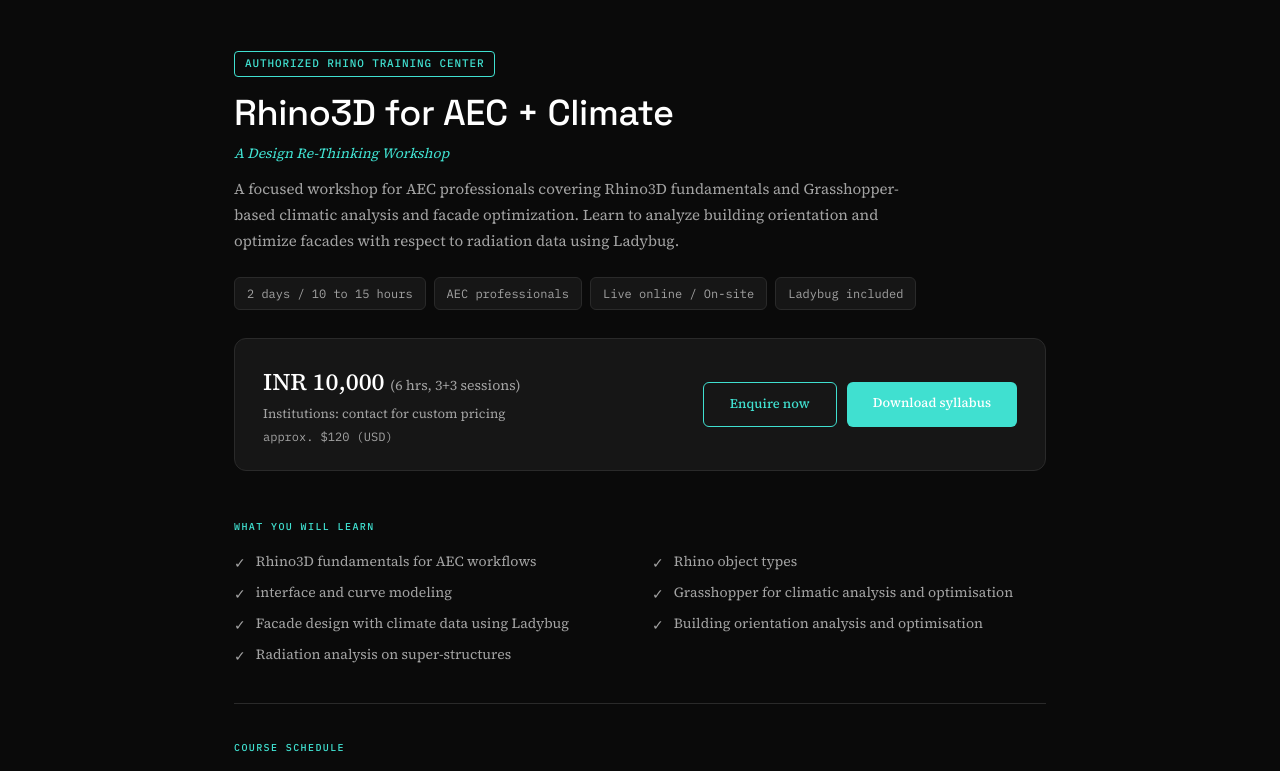
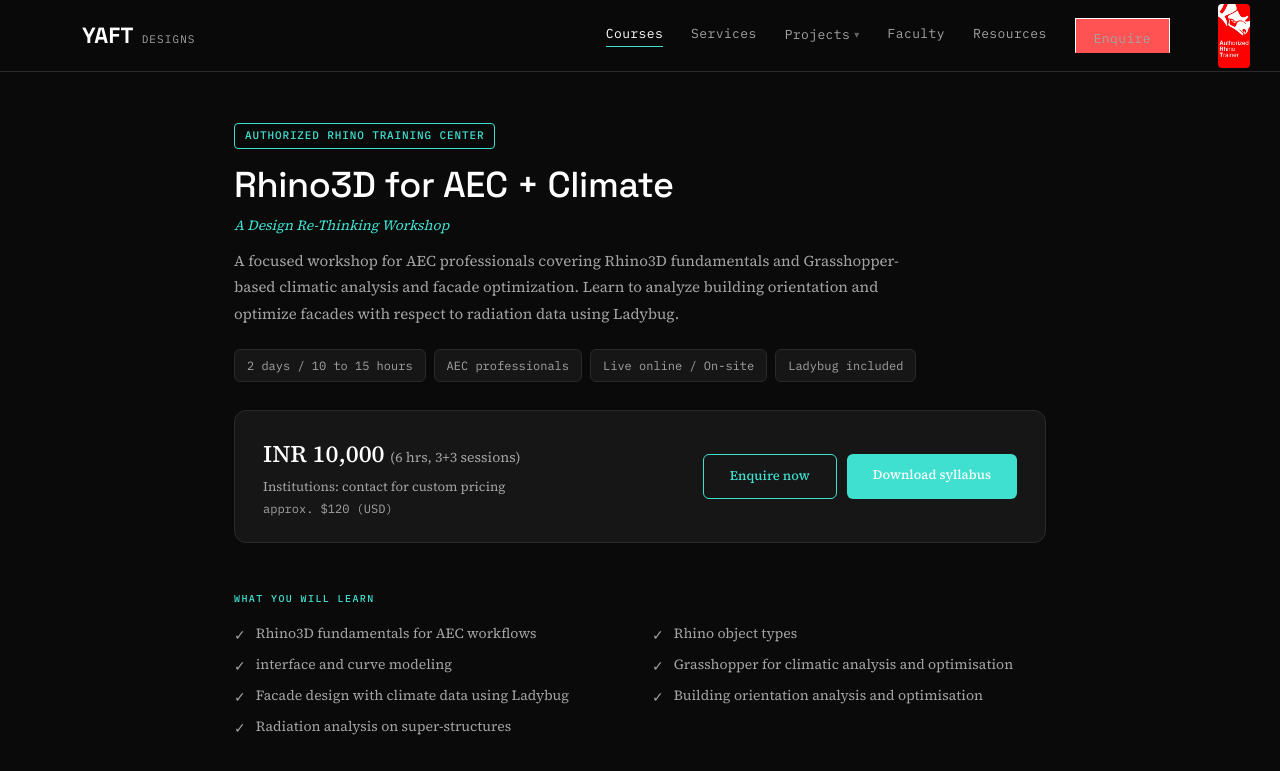
Before and after one commit to YAFTDesigns/yaftwebsite, a Next.js app: page /courses/rhino3d-aec-climate in a window 1280 px wide. Shown: the top 771 px of the page. Built offline with nearby package versions, Linux system fonts and the light colour scheme.

Commit message:
Add SiteHeader and SiteFooter to rhino3d-aec-climate

```diff
--- a/app/courses/rhino3d-aec-climate/page.tsx
+++ b/app/courses/rhino3d-aec-climate/page.tsx
@@ -1,4 +1,6 @@
 import type { Metadata } from 'next';
+import SiteHeader from '@/components/SiteHeader';
+import SiteFooter from '@/components/SiteFooter';
 import s from '../course.module.css';
 
 export const metadata: Metadata = {
@@ -8,7 +10,9 @@ export const metadata: Metadata = {
 
 export default function Rhino3DAEC() {
   return (
-    <main className={s.wrap}>
+    <>
+      <SiteHeader active="/courses" />
+      <main className={s.wrap}>
       <span className={s.tag}>Authorized Rhino Training Center</span>
       <h1 className={s.headline}>Rhino3D for AEC + Climate</h1>
       <p className={s.subtitle}>A Design Re-Thinking Workshop</p>
@@ -78,5 +82,7 @@ export default function Rhino3DAEC() {
         <a href="/courses#enquire" className={s.btnPrimary}>Get in touch</a>
       </div>
     </main>
+      <SiteFooter />
+    </>
   );
 }
```
